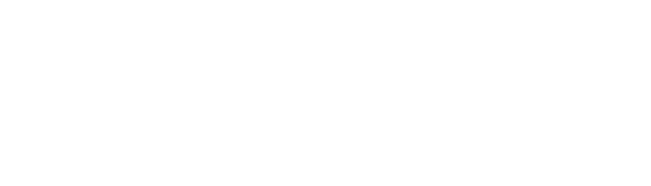
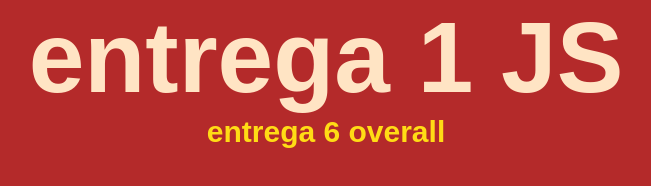
Before and after one commit to lucasvillarrubia/Entrega1JS, a plain HTML site: page index.html in a window 1280 px wide. Shown: the whole page, without its empty margins (314-965 px from the left). Drawn offline with Linux system fonts and the light colour scheme.

Commit message:
user-friendly mejorado

```diff
--- a/index.html
+++ b/index.html
@@ -4,9 +4,14 @@
         <meta charset="UTF-8">
         <meta http-equiv="X-UA-Compatible" content="IE=edge">
         <meta name="viewport" content="width=device-width, initial-scale=1.0">
+        <link rel="stylesheet" href="./style.css">
         <title>Pizzas!</title>
 </head>
 <body>
-
+        <main>
+                <h1>entrega 1 JS</h1>
+                <h2>entrega 6 overall</h2>
+        </main>
+        <script src="./main.js"></script>
 </body>
 </html>
--- a/main.js
+++ b/main.js
@@ -0,0 +1,85 @@
+/*
+
+Crear el array de objetos "Pizzas". 🍕
+👉 Debemos crear 6 objetos como mínimo.
+👉 Cada objeto debe tener definido su id (1,2,3,etc), nombre, ingredientes (Sobre la base) y precio. (Ingredientes debe ser una lista).
+
+🔥 Crear una iteración del array que imprima en consola:
+a) Las pizzas que tengan un id impar.
+b) ¿Hay alguna pizza que valga menos de $600?
+c) Los nombres de todos las pizzas.
+d) Los precios de las pizzas.
+e) El nombre de cada pizza con su respectivo precio.
+
+Cada respuesta debe ser, como siempre, usuario friendly.
+Si (como en el punto B), la respuesta es un booleano, no imprimir el booleano.
+Manejemos esa respuesta, pensando en que un usuario promedio va a leer eso.
+
+Por ejemplo: "La pizza X, tiene un valor de $XXXX”. 💸
+
+*/
+
+
+// Array de pizzas
+
+class pizza {
+        constructor (id, nombre, ingredientes, precio) {
+                this.id = id;
+                this.nombre = nombre;
+                this.ingredientes = ingredientes;
+                this.precio = precio;
+        }
+}
+
+const pizzas = [
+        new pizza (1, "mozzarella", ["mozzarella", "salsa de tomate", "jamón"], 550),
+        new pizza (2, "de jamón y morrornes", ["jamón", "morrón", "mozzarella", "salsa de tomate"], 750),
+        new pizza (3, "fugazzetta", ["cebolla", "mozzarella"], 600),
+        new pizza (4, "napolitana", ["mozzarella", "tomate", "salsa de tomate"], 500),
+        new pizza (5, "cuatro quesos", ["mozzarella", "queso azúl", "fontina", "parmesano"], 1000),
+        new pizza (6, "de jamón y palmitos", ["jamón", "mozzarella", "salsa de tomate", "palmitos", "salsa golf"], 750),
+        new pizza (7, "calabresa", ["mozzarella", "salsa de tomate", "longaniza"], 700),
+        new pizza (8, "de rúcula", ["rúcula", "parmesano", "mozzarella", "salsa de tomate", "jamón crudo"], 1200),
+        new pizza (9, "hawaiana", ["ananá", "mozzarella", "salsa de tomate", "jamón", "bacon"], 800),
+        new pizza (10, "de roquefort", ["mozzarella", "salsa de tomate", "queso azúl"], 750),
+];
+console.log(pizzas);
+
+
+// a)
+console.log ("a) Pizzas que tienen un id impar");
+const pizzas_impares = pizzas.filter ((pizza) => pizza.id % 2 != 0);
+function mostrar_pizzas_impares () {
+        return pizzas_impares.forEach ((pizza) => console.log("La pizza %s tiene id %i", pizza.nombre, pizza.id));
+}
+mostrar_pizzas_impares ();
+
+
+// b) ¿Hay alguna pizza que vale menos de $600?
+function hay_pizzas_baratas (precio_economico) {
+        if (!pizzas.some((pizza) => pizza.precio < precio_economico)) {
+                console.log ("b) Nop, está todo re caro, es todo un tema...");
+                return;
+        }
+        let una_pizza_economica = pizzas.find((pizza) => pizza.precio < precio_economico);
+        console.log ("b) Síp, por menos de %i puedo ofrecerte la %s por %i pesos master", precio_economico, una_pizza_economica.nombre, una_pizza_economica.precio);
+}
+hay_pizzas_baratas (600);
+
+
+// c)
+console.log ("c) Nombres de todas las pizzas:");
+console.log (pizzas.map ((pizza) => pizza.nombre));
+
+
+// d)
+console.log ("d) Precios de las pizzas:");
+console.log (pizzas.map ((pizza) => pizza.precio));
+
+
+// e) Nombre de cada pizza con su respectivo precio
+console.log ("e) Nombre de cada pizza con su respectivo precio");
+function mostrar_lista_precios () {
+        return pizzas.forEach ((pizza) => console.log("La %s sale %i pesos", pizza.nombre, pizza.precio));
+}
+mostrar_lista_precios ();
--- a/style.css
+++ b/style.css
@@ -0,0 +1,28 @@
+
+* {
+        margin: 0;
+        padding: 0;
+        box-sizing: border-box;
+        font-family: sans-serif;
+}
+
+body {
+        background-color: rgb(180, 42, 42);
+}
+
+main {
+        display: flex;
+        flex-direction: column;
+        justify-content: space-between;
+        align-items: center;
+}
+
+h1 {
+        font-size: 100px;
+        color: bisque;
+}
+
+h2 {
+        font-size: 30px;
+        color: rgb(255, 220, 21);
+}
```
